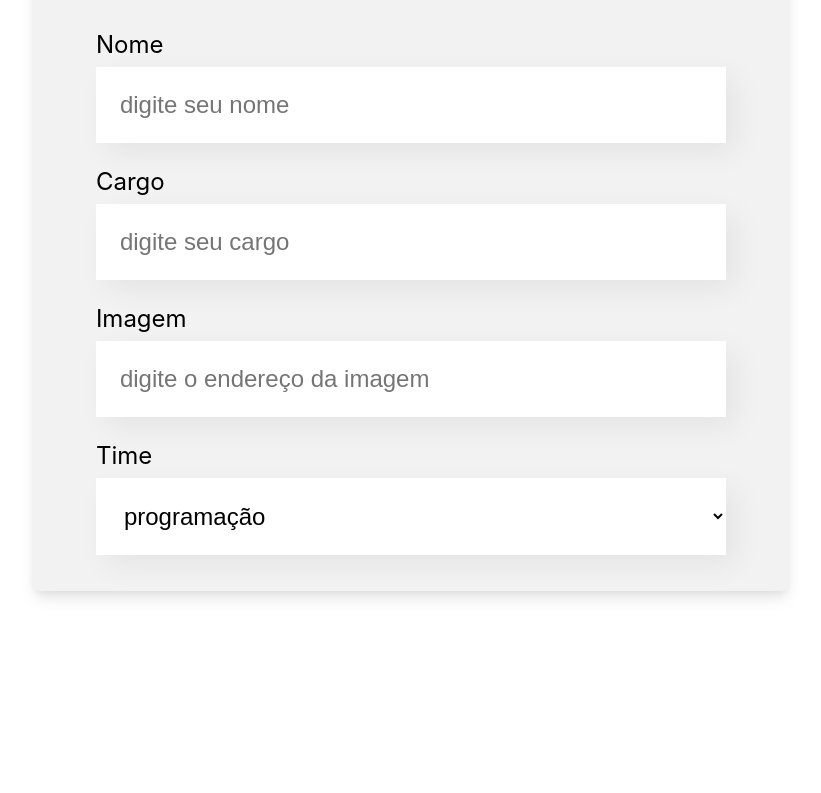
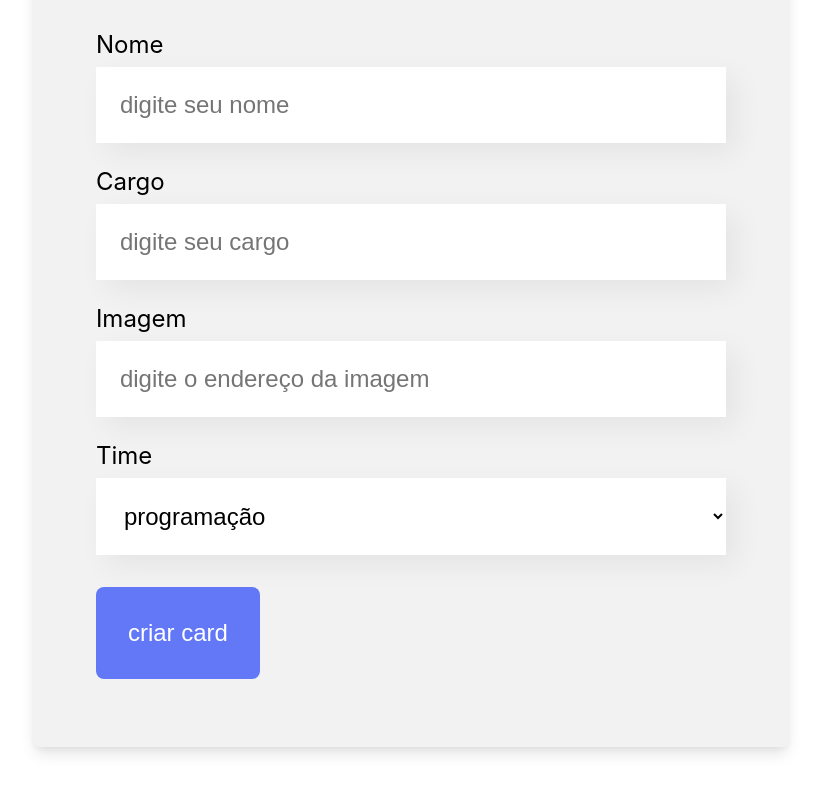
Before and after one commit to gbvitor/Organograma, a React (Create React App) app: page / in a window 1280 px wide. Shown: the part 688-1481 px from the top of the page, without its empty margins (229-1050 px from the left). Before the commit the page ends 1359 px from the top, so only its background shows below. Built offline with nearby package versions, Linux system fonts and the light colour scheme.

Commit message:
feat: create botão

```diff
--- /dev/null
+++ b/src/components/Botao/Botao.css
@@ -0,0 +1,18 @@
+.botao {
+    background-color: #6278f7;
+    border: none !important;
+    margin: 32px 0;
+    border-radius: 8px;
+    padding: 32px;
+    color: #fff;
+    display: flex;
+    align-items: center;
+    justify-content: center;
+    cursor: pointer;
+    font-size: 24px;
+    text-decoration: none;
+    transition: background-color 0.3s ease-in-out;
+    &:hover {
+        background-color: #576ee5;
+    }
+}
--- /dev/null
+++ b/src/components/Botao/index.js
@@ -0,0 +1,6 @@
+import "./Botao.css";
+const Butao = (props) => {
+    return <button className="botao">{props.children}</button>;
+};
+
+export default Butao;
--- a/src/components/Formulario/index.js
+++ b/src/components/Formulario/index.js
@@ -1,3 +1,4 @@
+import Butao from "../Botao";
 import CampoTexto from "../CampoTexto";
 import ListaSuspensa from "../ListaSuspensa";
 import "./Formulario.css";
@@ -21,6 +22,7 @@ const Formulario = () => {
                     placeholder="digite o endereço da imagem"
                 />
                 <ListaSuspensa label="Time" itens={times} />
+                <Butao>criar card</Butao>
             </form>
         </section>
     );
```
